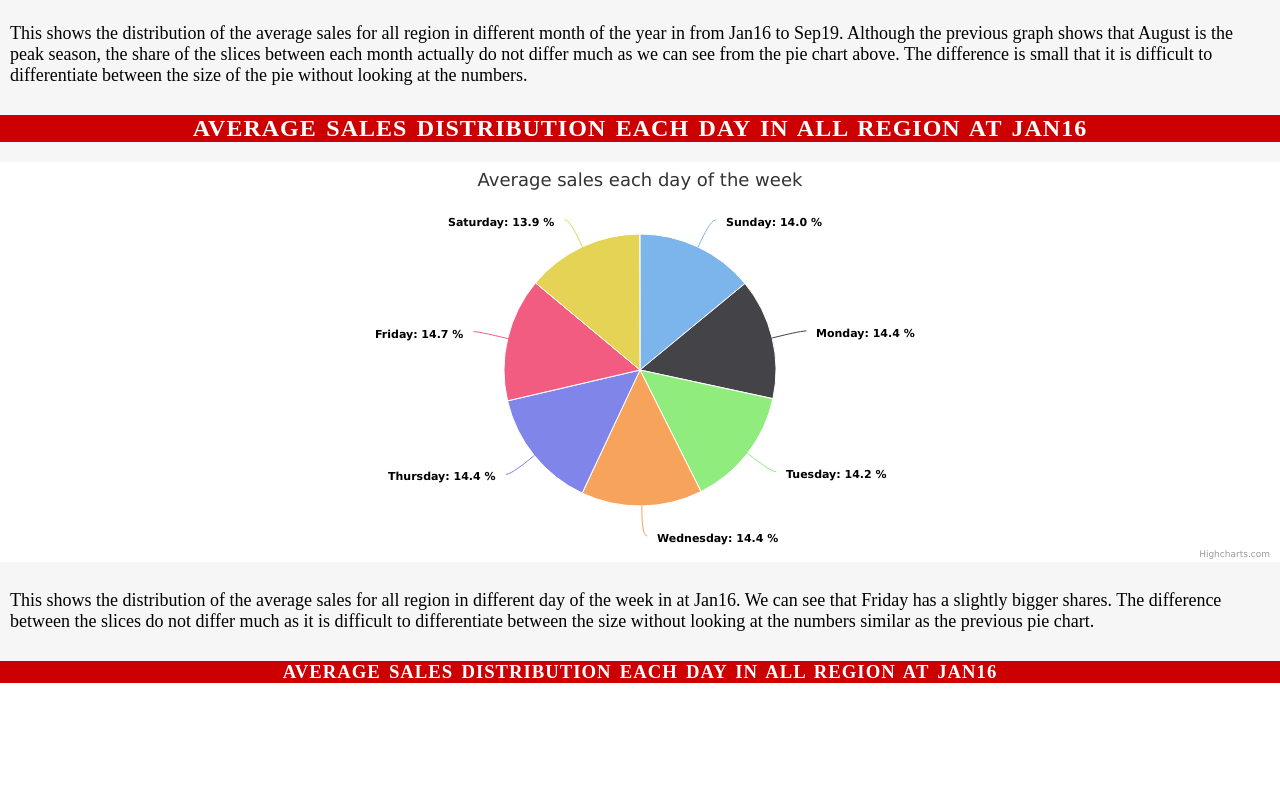
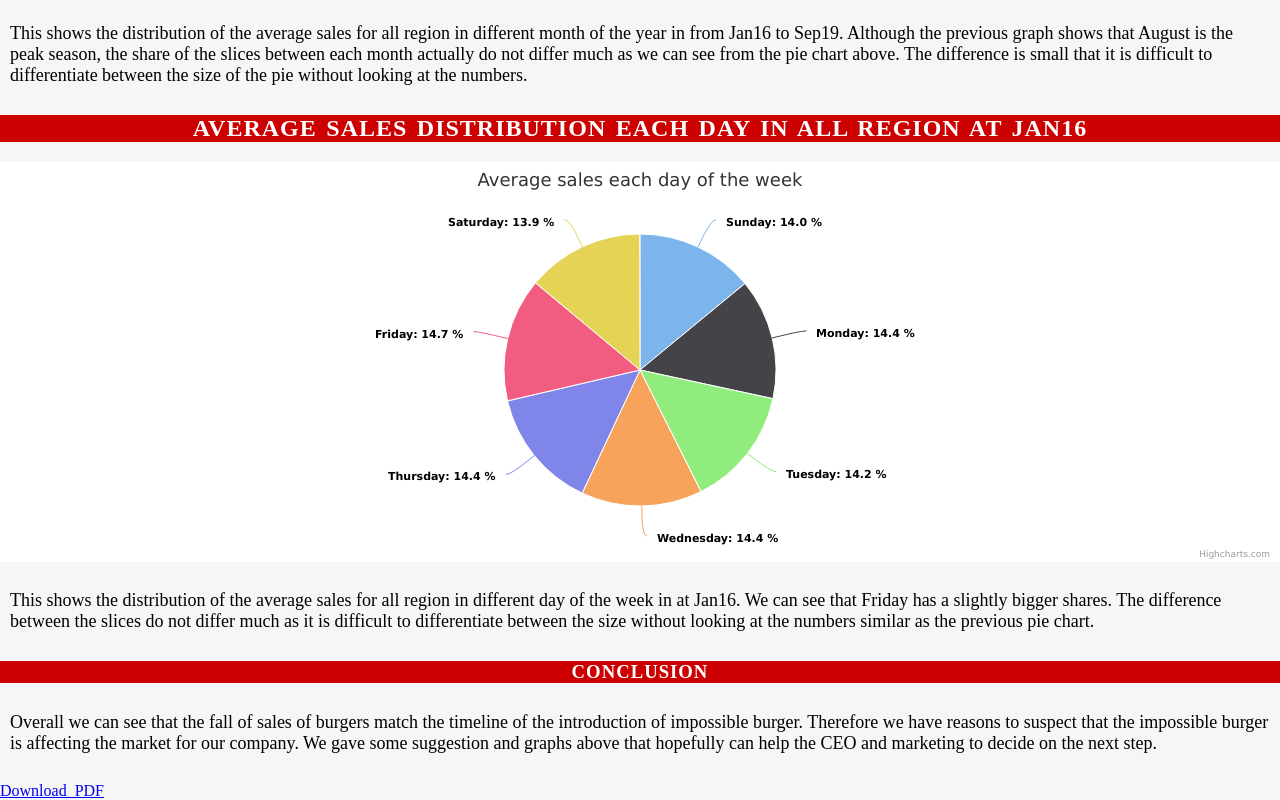
Before and after one commit to zhenghao104/zhenghao104.github.io, a plain HTML site: page index.html in a window 1280 px wide. Shown: the part 6451-7251 px from the top of the page. Before the commit the page ends 7153 px from the top, so only its background shows below. Drawn offline with nearby package versions, Linux system fonts and the light colour scheme; a web font is replaced by a local one.

Commit message:
Added pdf version

```diff
--- a/index.html
+++ b/index.html
@@ -134,7 +134,12 @@
         the previous pie chart.
       </p>
 
-      <h3 class="subHeading">Average sales distribution each day in all region at Jan16</h3>
+      <h3 class="subHeading">Conclusion</h3>
+      <p class="description"> Overall we can see that the fall of sales of burgers match the timeline of the introduction of impossible burger. Therefore we have reasons
+      to suspect that the impossible burger is affecting the market for our company. We gave some suggestion and graphs above that hopefully can help the CEO and marketing
+      to decide on the next step.</p>
+
+      <a href="https://github.com/yuc399/yuc399.github.io/blob/master/CEO_pdf.pdf" class="image fit" >Download_PDF</a>
 
   </body>
 </html>
```
Also changed, not shown: 2 other files.
